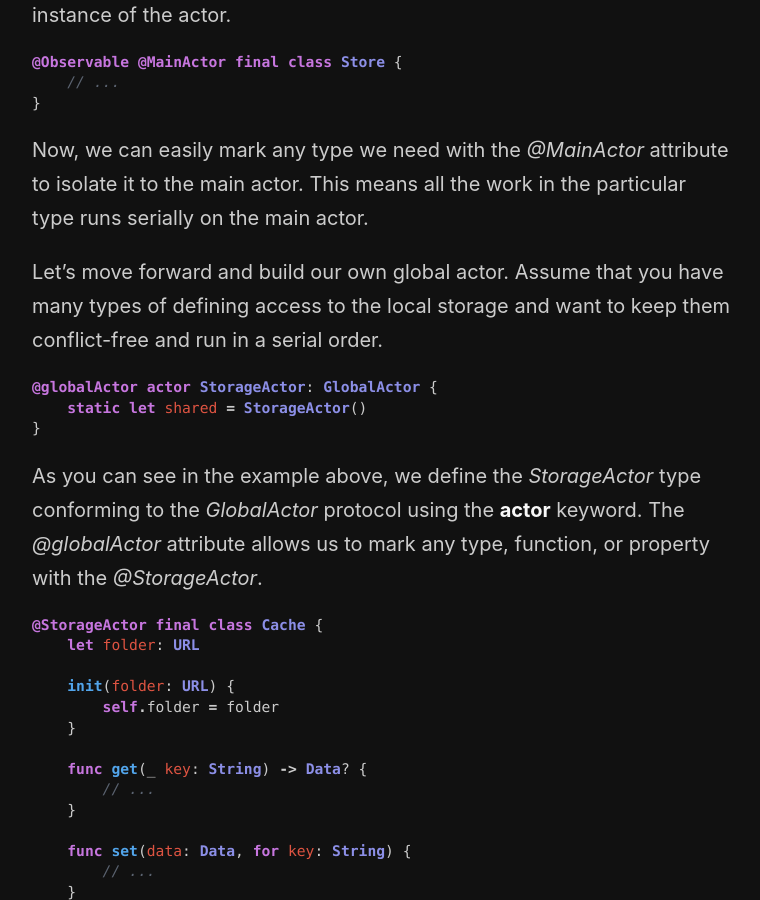
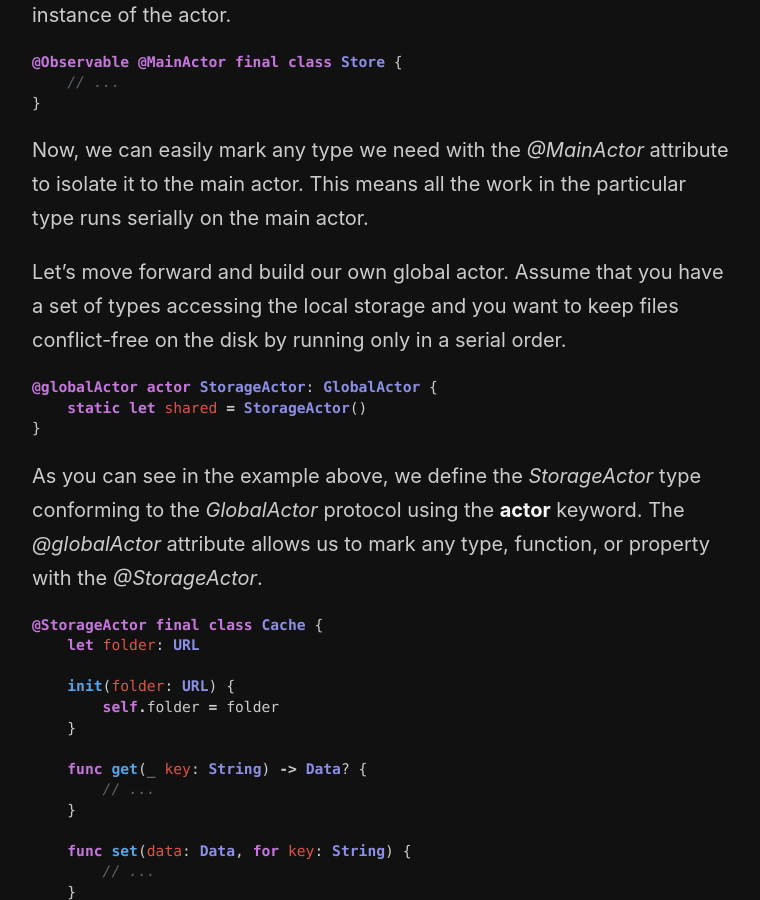
Before and after one commit to mecid/mecid.github.io, a Jekyll site: the page built from _posts/2024-03-12-global-actors-in-swift.md, in a window 1280 px wide and 900 px high, scrolled down 1467 px. Shown: the whole window, without its empty margins (258-1018 px from the left). Built offline with Jekyll 4.4.1, drawn with Linux system fonts in a browser that asks for light colours.

Commit message:
improvement in the global actors post

````diff
--- a/_posts/2024-03-12-global-actors-in-swift.md
+++ b/_posts/2024-03-12-global-actors-in-swift.md
@@ -33,7 +33,7 @@ As you can see in the code example above, the *MainActor* type is defined with *
 
 Now, we can easily mark any type we need with the *@MainActor* attribute to isolate it to the main actor. This means all the work in the particular type runs serially on the main actor.
 
-Let's move forward and build our own global actor. Assume that you have many types of defining access to the local storage and want to keep them conflict-free and run in a serial order.
+Let's move forward and build our own global actor. Assume that you have a set of types accessing the local storage and you want to keep files conflict-free on the disk by running only in a serial order.
 
 ```swift
 @globalActor actor StorageActor: GlobalActor {
````
